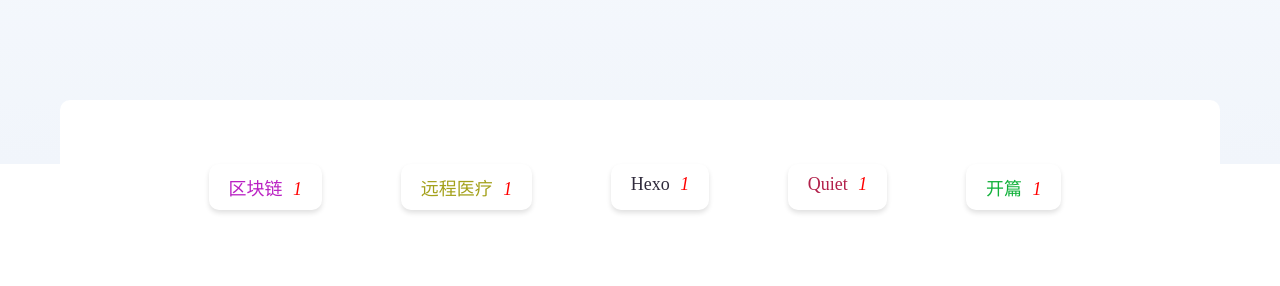
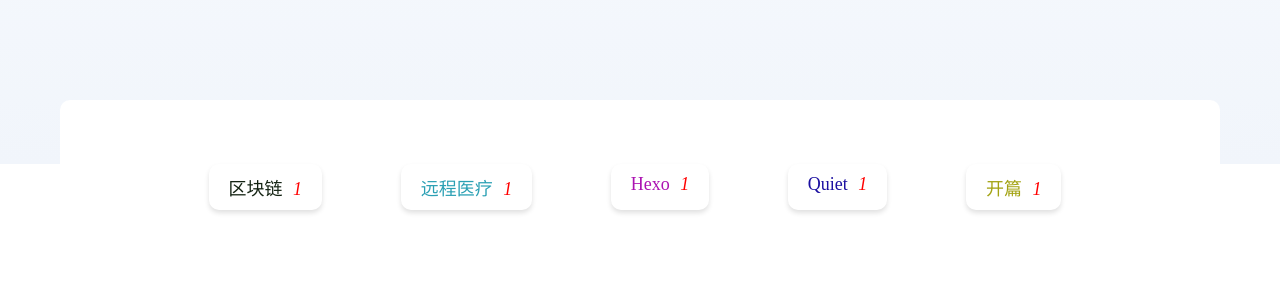
Before and after one commit to iCtrlX/CtrlX, a plain HTML site: page tags/index.html in a window 1280 px wide. Shown: the part 343-629 px from the top of the page. Drawn offline with Linux system fonts and the light colour scheme.

Commit message:
Site updated: 2021-07-17 20:46:11

```diff
--- a/tags/index.html
+++ b/tags/index.html
@@ -251,35 +251,35 @@
 
 
             <a href="区块链" class="区块链" value="区块链">
-                <span style='color: #ba20c3'>区块链 <i>1</i> </span>
+                <span style='color: #142313'>区块链 <i>1</i> </span>
             </a>
 
 
 
 
             <a href="远程医疗" class="远程医疗" value="远程医疗">
-                <span style='color: #a4a11b'>远程医疗 <i>1</i> </span>
+                <span style='color: #2ba0b4'>远程医疗 <i>1</i> </span>
             </a>
 
 
 
 
             <a href="Hexo" class="Hexo" value="Hexo">
-                <span style='color: #302b3c'>Hexo <i>1</i> </span>
+                <span style='color: #ac13b2'>Hexo <i>1</i> </span>
             </a>
 
 
 
 
             <a href="Quiet" class="Quiet" value="Quiet">
-                <span style='color: #b2214b'>Quiet <i>1</i> </span>
+                <span style='color: #1c10a1'>Quiet <i>1</i> </span>
             </a>
 
 
 
 
             <a href="开篇" class="开篇" value="开篇">
-                <span style='color: #12b13b'>开篇 <i>1</i> </span>
+                <span style='color: #a3a313'>开篇 <i>1</i> </span>
             </a>
 
 
```
